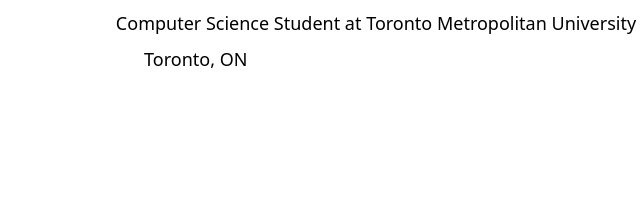
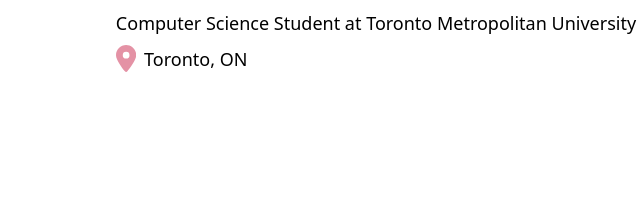
Before and after one commit to krystalZin/Portfolio, a plain HTML site: page index.html in a window 1280 px wide. Shown: the part 289-504 px from the top of the page, 158-798 px from the left. Drawn offline with nearby package versions, Linux system fonts and the light colour scheme.

Commit message:
fixed icon bug

```diff
--- a/index.html
+++ b/index.html
@@ -1,5 +1,6 @@
 <!DOCTYPE html>
 <html lang="en">
+
 <head>
     <meta charset="UTF-8">
     <meta name="viewport" content="width=device-width, initial-scale=1.0">
@@ -35,33 +36,42 @@
     </nav>
     <div class="min-h-screen">
         <header class="bg-white text-black py-10">
-            <div class="container mx-auto header-container flex flex-col lg:flex-row items-center justify-center lg:text-left">
+            <div
+                class="container mx-auto header-container flex flex-col lg:flex-row items-center justify-center lg:text-left">
                 <div class="header-content px-5 text-center lg:text-left">
                     <h1 class="text-2xl font-semibold mb-3">Ngu Eain (Krystal) Zin</h1>
                     <p class="text-lg mb-2">Computer Science Student at Toronto Metropolitan University</p>
                     <p class="text-lg mb-1 flex justify-center sm:justify-start">
-                        <svg xmlns="http://www.w3.org/2000/svg" height="1.5em" viewBox="0 0 384 512" class="mr-2"></svg>
-                          <style>svg{fill:#e492a5}</style>
-                          <path d="M215.7 499.2C267 435 384 279.4 384 192C384 86 298 0 192 0S0 86 0 192c0 87.4 117 243 168.3 307.2c12.3 15.3 35.1 15.3 47.4 0zM192 128a64 64 0 1 1 0 128 64 64 0 1 1 0-128z"/>
+                        <svg xmlns="http://www.w3.org/2000/svg" height="1.5em" viewBox="0 0 384 512" class="mr-2">
+                            <style>
+                                svg {
+                                    fill: #e492a5
+                                }
+                            </style>
+                            <path
+                                d="M215.7 499.2C267 435 384 279.4 384 192C384 86 298 0 192 0S0 86 0 192c0 87.4 117 243 168.3 307.2c12.3 15.3 35.1 15.3 47.4 0zM192 128a64 64 0 1 1 0 128 64 64 0 1 1 0-128z" />
                         </svg>
                         Toronto, ON
-                      </p>
                 </div>
-                <img src="public/profile.jpg" alt="Profile Picture" class="profile-image py-8 ml-3 rounded-lg lg:max-w-[200px]" width="200px">
+                <img src="public/profile.jpg" alt="Profile Picture"
+                    class="profile-image py-8 ml-3 rounded-lg lg:max-w-[200px]" width="200px">
             </div>
         </header>
         <section class="container mx-auto py-10">
             <h2 class="text-2xl font-semibold mb-6 text-center">Articles</h2>
             <div class="grid grid-cols-1 sm:grid-cols-2 md:grid-cols-3 gap-8">
-                <a href="https://www.github.com" target="_blank" class="bg-white rounded-lg hover:bg-stone-500 shadow-lg p-6">
+                <a href="https://www.github.com" target="_blank"
+                    class="bg-white rounded-lg hover:bg-stone-500 shadow-lg p-6">
                     <h3 class="text-xl font-semibold">Article 1</h3>
                     <p>Click to view Article</p>
                 </a>
-                <a href="https://www.facebook.com" target="_blank" class="bg-white rounded-lg hover:bg-stone-500 shadow-lg p-6">
+                <a href="https://www.facebook.com" target="_blank"
+                    class="bg-white rounded-lg hover:bg-stone-500 shadow-lg p-6">
                     <h3 class="text-xl font-semibold">Article 2</h3>
                     <p>Click to view Article</p>
                 </a>
-                <a href="https://www.linkedin.com" target="_blank" class="bg-white rounded-lg hover:bg-stone-500 shadow-lg p-6">
+                <a href="https://www.linkedin.com" target="_blank"
+                    class="bg-white rounded-lg hover:bg-stone-500 shadow-lg p-6">
                     <h3 class="text-xl font-semibold">Article 3</h3>
                     <p>Click to view Article</p>
                 </a>
@@ -100,4 +110,5 @@
     </script>
 
 </body>
+
 </html>
```
